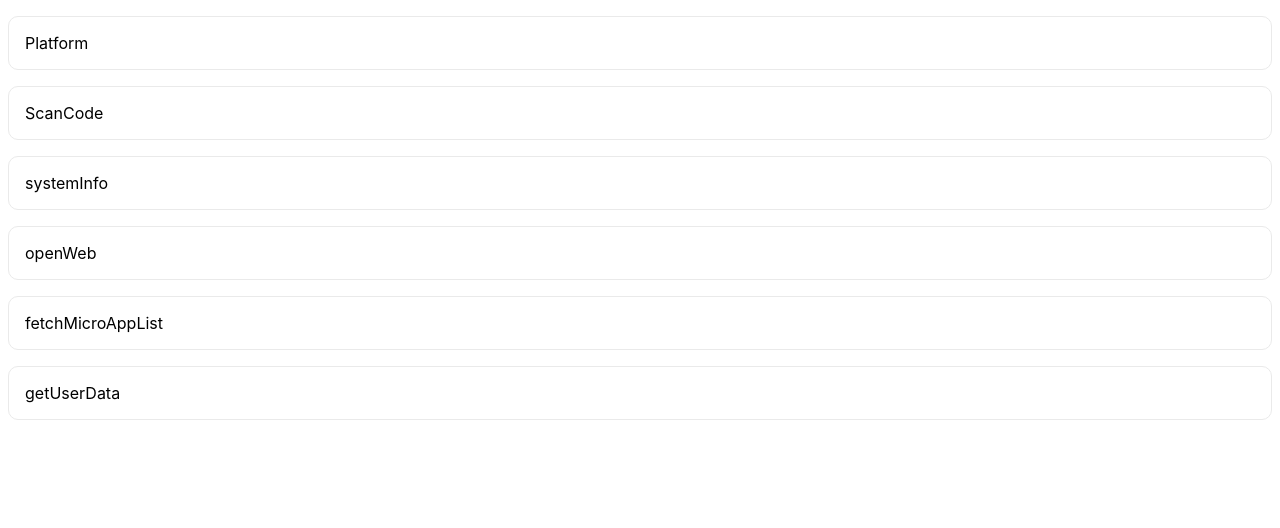
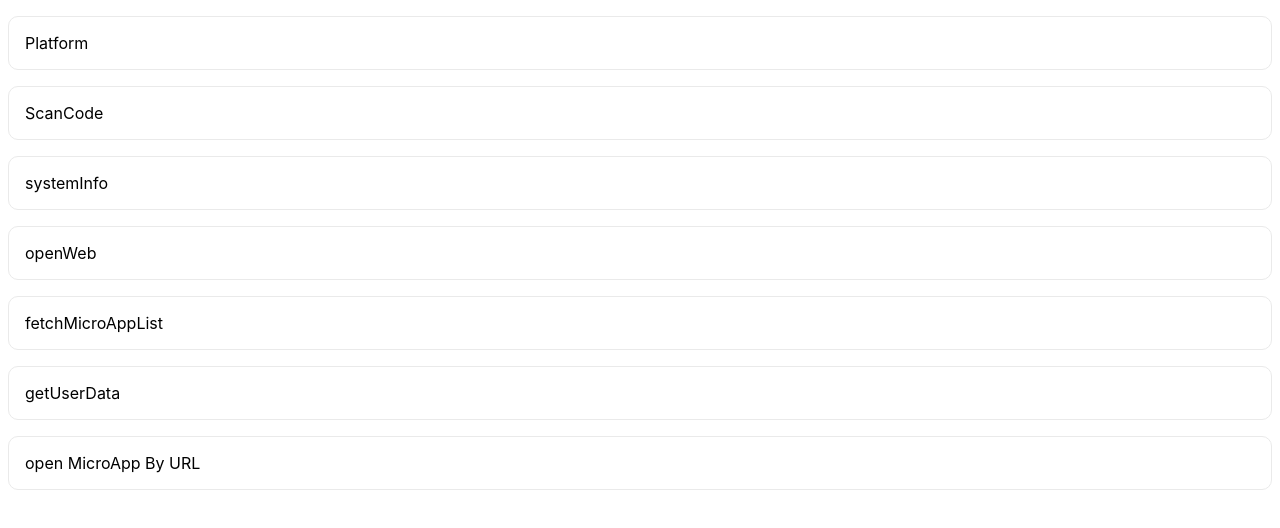
Before and after one commit to falcon11/micro-app-demo-nextjs, a Next.js app: page /device in a window 1280 px wide. Shown: the top 528 px of the page. Built offline with nearby package versions, Linux system fonts and the light colour scheme.

Commit message:
feat: add open micro app with url demo

```diff
--- a/package.json
+++ b/package.json
@@ -5,6 +5,7 @@
   "scripts": {
     "dev": "next dev",
     "build": "next build",
+    "build-static": "next build && next export",
     "start": "next start"
   },
   "dependencies": {
@@ -12,5 +13,8 @@
     "next": "9.5.5",
     "react": "16.14.0",
     "react-dom": "16.14.0"
+  },
+  "devDependencies": {
+    "serve": "^11.3.2"
   }
 }
--- a/pages/device/index.js
+++ b/pages/device/index.js
@@ -39,6 +39,9 @@ export default function Device() {
       alert(error.message);
     }
   }
+  const openMicroAppWithURL = async () => {
+    alita.device.openMicroApp({ appURL: "http://127.0.0.1:3000" });
+  }
   return (
     <div className={styles.container}>
       <Head>
@@ -64,6 +67,9 @@ export default function Device() {
         <div className={styles.cell} onClick={getUserData}>
           <a>getUserData</a>
         </div>
+        <div className={styles.cell} onClick={openMicroAppWithURL}>
+          <a>open MicroApp By URL</a>
+        </div>
       </div>
     </div>
   );
```
Also changed, not shown: 1 other file (tests, documents, lock files or other folders).
